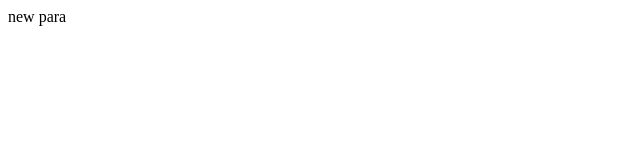
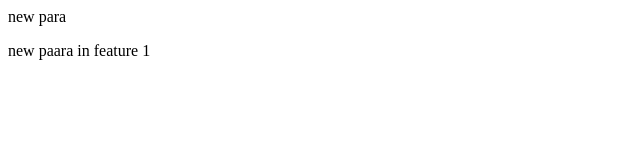
Before and after one commit to chetana1819/LocalRepo, a plain HTML site: page index.html in a window 1280 px wide. Shown: the whole page, without its empty margins (0-640 px from the left). Drawn offline with Linux system fonts and the light colour scheme.

Commit message:
new feature

```diff
--- a/index.html
+++ b/index.html
@@ -1 +1,2 @@
 <p>new para</p>
+<p>new paara in feature 1</p>
```
